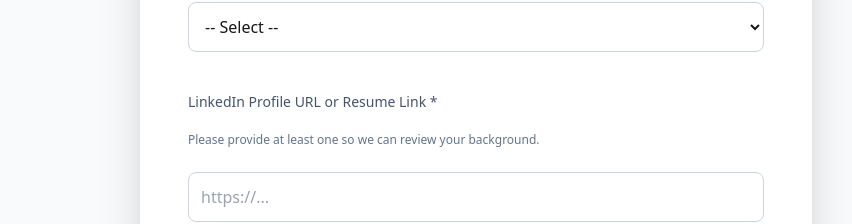
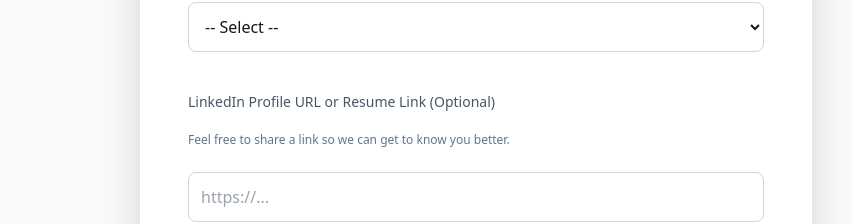
Before and after one commit to shlomish3/ms-hackathon, a Next.js app: page /en/apply in a window 1280 px wide. Shown: the part 548-772 px from the top of the page, without its empty margins (164-1016 px from the left). Built offline with nearby package versions, Linux system fonts and the light colour scheme.

Commit message:
Make LinkedIn/Resume optional and friendlier

```diff
--- a/src/components/ApplicationForm.tsx
+++ b/src/components/ApplicationForm.tsx
@@ -128,7 +128,7 @@ export default function ApplicationForm({
       {/* Required Link (Resume or LinkedIn) */}
       <div className="flex flex-col gap-4 mt-4">
         <label className="block text-sm font-medium text-slate-600 mb-1">
-          {dict.form.resumeOrLinkedin} *
+          {dict.form.resumeOrLinkedin}
         </label>
         <p className="text-xs text-slate-500 mb-2">
           {dict.form.resumeOrLinkedinDesc}
@@ -136,12 +136,9 @@ export default function ApplicationForm({
         <input
           type="url"
           placeholder="https://..."
-          {...register("resumeOrLinkedin", { required: true })}
+          {...register("resumeOrLinkedin")}
           className="w-full border border-slate-300 rounded-lg p-3 focus:ring-2 focus:ring-brand-cyan outline-none transition"
         />
-        {errors.resumeOrLinkedin && (
-          <span className="text-red-500 text-sm">Required</span>
-        )}
       </div>
 
       {/* Motivation */}
--- a/src/dictionaries/en.json
+++ b/src/dictionaries/en.json
@@ -36,8 +36,8 @@
     "patientQuestion": "What is one specific daily hurdle related to MS that you wish technology could solve?",
     "physicianQuestion": "What clinical or data challenges in MS care do you believe are ripe for innovation?",
     "engineerQuestion": "Please share a link to a past project or portfolio.",
-    "resumeOrLinkedin": "LinkedIn Profile URL or Resume Link",
-    "resumeOrLinkedinDesc": "Please provide at least one so we can review your background.",
+    "resumeOrLinkedin": "LinkedIn Profile URL or Resume Link (Optional)",
+    "resumeOrLinkedinDesc": "Feel free to share a link so we can get to know you better.",
     "motivation": "Why do you want to participate in this specific MS Hackathon, and what unique perspective will you bring to a team? (Max 500 characters)",
     "submit": "Submit Application",
     "success": "Application submitted successfully!"
--- a/src/dictionaries/he.json
+++ b/src/dictionaries/he.json
@@ -36,8 +36,8 @@
     "patientQuestion": "מהו קושי יומיומי ספציפי הקשור לטרשת נפוצה שהיית רוצה שהטכנולוגיה תפתור?",
     "physicianQuestion": "אילו אתגרים קליניים או אתגרי נתונים בטיפול בטרשת נפוצה בשלים לחדשנות לדעתך?",
     "engineerQuestion": "אנא שתף קישור לפרויקט עבר או תיק עבודות.",
-    "resumeOrLinkedin": "קישור לפרופיל לינקדאין או קורות חיים",
-    "resumeOrLinkedinDesc": "אנא ספק לפחות אחד מהם כדי שנוכל לבדוק את הרקע שלך.",
+    "resumeOrLinkedin": "קישור לפרופיל לינקדאין או קורות חיים (רשות)",
+    "resumeOrLinkedinDesc": "נשמח אם תשתף/י קישור כדי שנוכל להכיר אותך טוב יותר.",
     "motivation": "למה אתה רוצה להשתתף בהאקתון זה, ואיזו נקודת מבט ייחודית תביא לצוות? (עד 500 תווים)",
     "submit": "שלח מועמדות",
     "success": "הבקשה נשלחה בהצלחה!"
```
